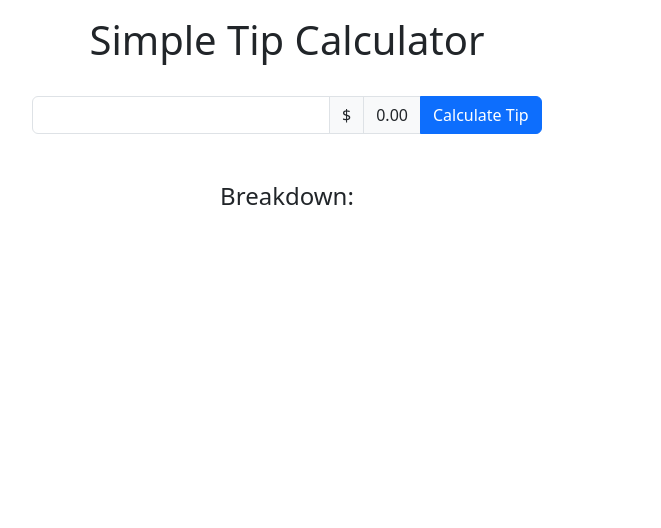
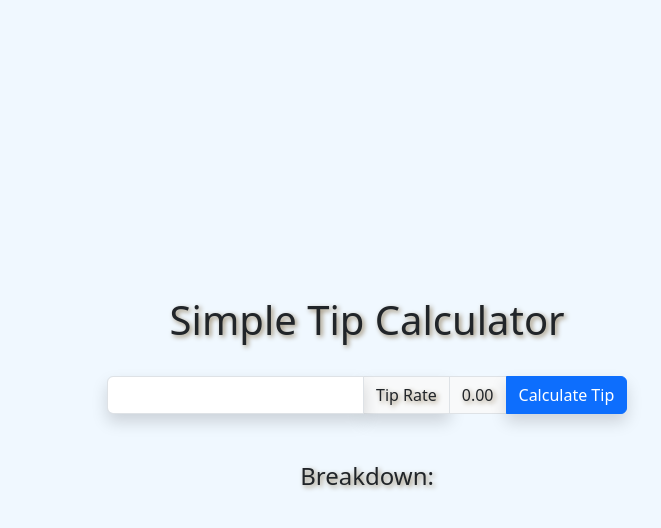
Before and after one commit to StevenKell/sebootcampassignment6, a plain HTML site: page index.html in a window 1280 px wide. Shown: the whole page, without its empty margins (353-1014 px from the left). Drawn offline with nearby package versions, Linux system fonts and the light colour scheme.

Commit message:
Layout and style improved.

```diff
--- a/css/styles.css
+++ b/css/styles.css
@@ -1,5 +1,14 @@
-#body{
+body{
     text-align: center;
     align-content: center;
+    text-shadow: 2px 2px 5px rgb(153, 137, 108);
+    margin: 0;
+    position: absolute;
+    top: 35%;
+    left: 35%;
+    background-color: aliceblue;
 
 }
+.gradRed {
+    background-image: linear-gradient(to right, red , yellow);
+  }
--- a/index.html
+++ b/index.html
@@ -4,28 +4,33 @@
     <meta charset="UTF-8">
     <meta name="viewport" content="width=device-width, initial-scale=1.0">
     <title>Simple Tip Calculator</title>
+
     <link href="https://cdn.jsdelivr.net/npm/bootstrap@5.3.3/dist/css/bootstrap.min.css" rel="stylesheet" integrity="sha384-QWTKZyjpPEjISv5WaRU9OFeRpok6YctnYmDr5pNlyT2bRjXh0JMhjY6hW+ALEwIH" crossorigin="anonymous">
 <script src="https://cdn.jsdelivr.net/npm/bootstrap@5.3.3/dist/js/bootstrap.bundle.min.js" integrity="sha384-YvpcrYf0tY3lHB60NNkmXc5s9fDVZLESaAA55NDzOxhy9GkcIdslK1eN7N6jIeHz" crossorigin="anonymous"></script>
 </head>
+<link rel="stylesheet" href="css/styles.css">
+
 <body>
     <header>
-        <div class="container">
-                <h1><p class="p-3 text-center">Simple Tip Calculator</p></h1>
+        <div>
+                <h1><p id="headerText" class="p-3 text-center"> Simple Tip Calculator</p></h1>
 
         </div>
     </header>
     <main>
-          <div class="container col-md-5 mb-6">
-          <div class="input-group">
-            <input id="billInput" type="text" class="form-control" aria-label="Dollar amount (with dot and two decimal places)">
-            <span class="input-group-text">$</span>
+          <div class="input-group container">
+            <input id="billInput" type="text" class="form-control shadow" aria-label="Dollar amount (with dot and two decimal places)">
+            <span class="input-group-text shadow">Tip Rate</span>
             <span id="tipRateDisplay" class="input-group-text">0.00</span>
-            <button type="button" class="calcTipBtn btn btn-primary">Calculate Tip</button>
-          </div></div>
-          <h4><p id="tip-calc-display" class="text-center pt-5">Breakdown:</p></h4>
+            <button type="button" class="calcTipBtn btn btn-primary shadow">Calculate Tip</button>
+          </div>
 
     </main>
-    <footer></footer>
+    <footer>
+        <div><h4><p id="tip-calc-display" class="text-center pt-5">Breakdown:</p></h4></div>
+
+
+    </footer>
     <script src="scripts.js"></script>
 </body>
 </html>
--- a/scripts.js
+++ b/scripts.js
@@ -11,29 +11,9 @@ calcTipBtn.addEventListener('click', function()
     console.log(tipRate);
     let tip = bill * tipRate;
     let totalBill = +bill + (+bill * +tipRate);
-    document.getElementById('tip-calc-display').innerHTML += ` The bill was $${bill}, the tip was $${tip}, and the total value $${totalBill}`;
+    document.getElementById('tip-calc-display').innerHTML += `<br>The bill was $${bill}, the tip was $${tip}, <br> and the total value $${totalBill}`;
     document.getElementById('tipRateDisplay').textContent = tipRate;
 
 
 }
 )
-
-/* Funnction to retrieve bill amount from input box and call the other funtions the program needs to run
-function calcBillAmount(){
-bill = document.getElementById(billInput);
-console.log(bill);
-calcTip(bill);
-displayTipCalc(bill);
-}
-
-
-
-
- function displayTipCalc(){
- {
-document.getElementById('tip-calc-display').innerHTML = "The total bill is calculated by first determining the tip rate based on the bill amount. Since your bill is above 30$, but below 300$ the rate will be 15%"
-}  else if (bill >= 30 && bill >= 300){document.getElementById('tip-calc-display').innerHTML = "The total bill is calculated by first determining the tip rate based on the bill amount. Since your bill is above 30$, and above 300$ the rate will be 20%"
-
-
-}
-} */
```
